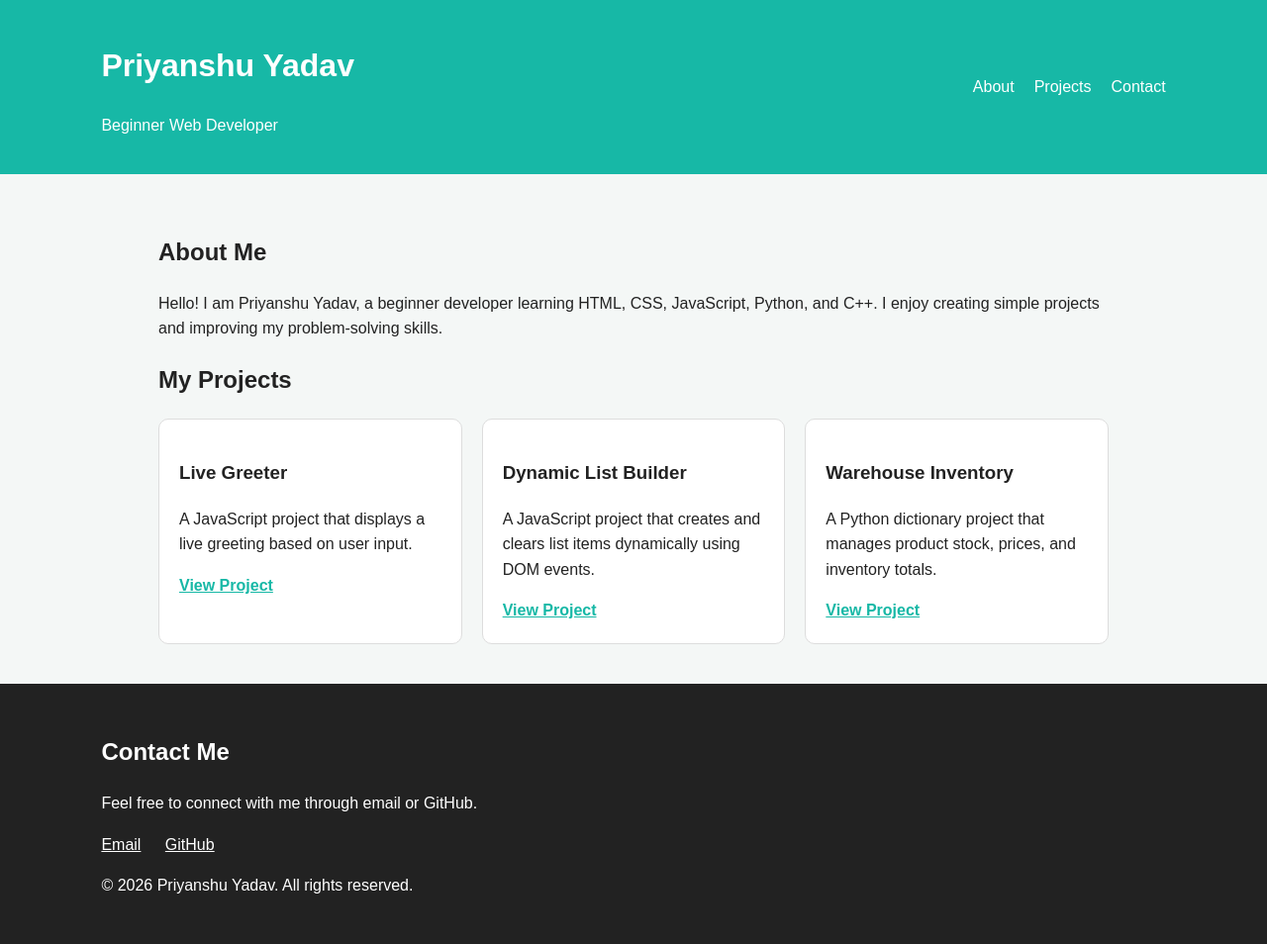
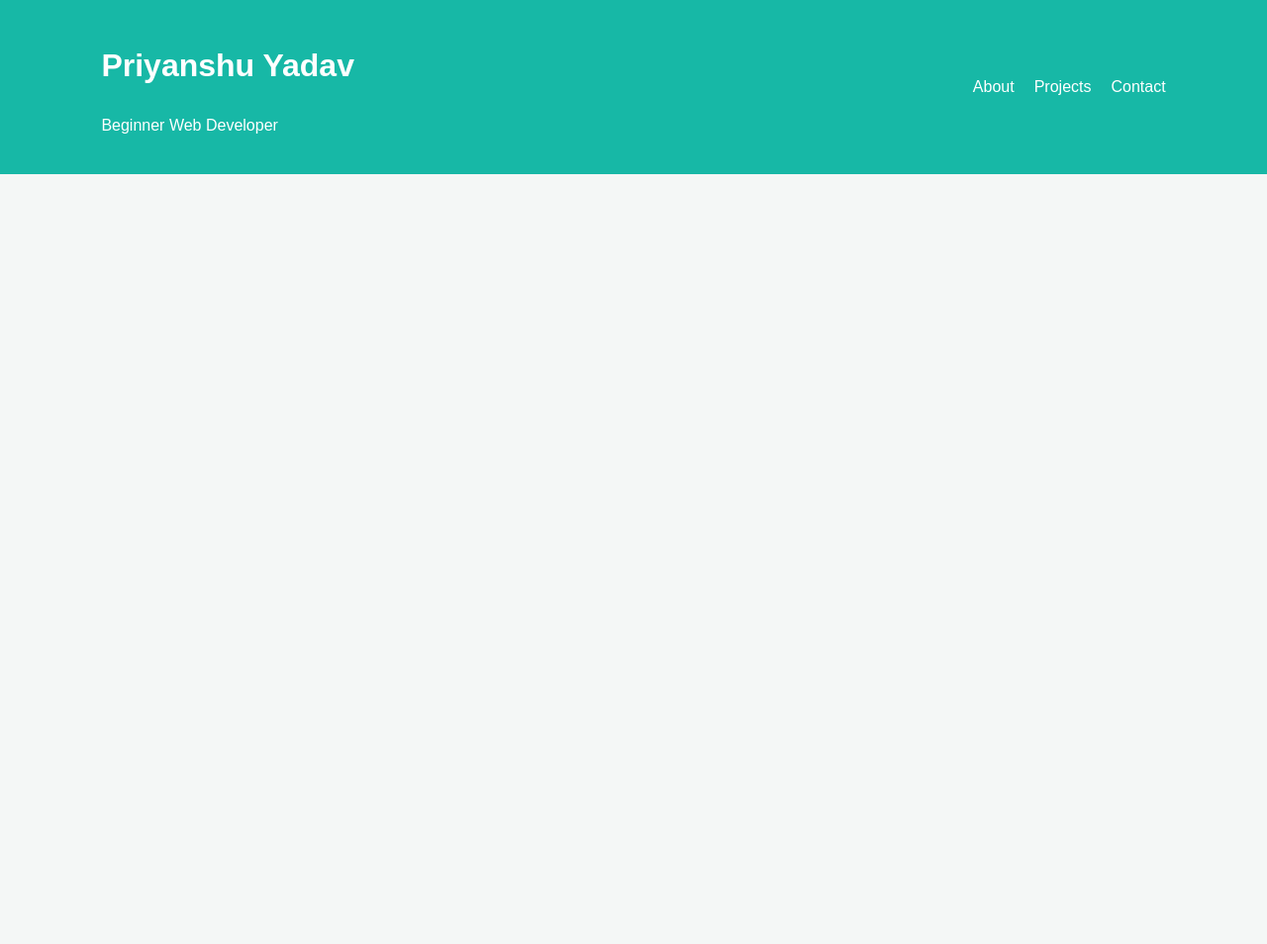
Before and after one commit to yadpriyanshu22-bot/devfolio, a plain HTML site: page index.html in a window 1280 px wide. Shown: the whole page at 99% size. After the commit the page ends 800 px from the top, so only its background shows below. Drawn offline with Linux system fonts and the light colour scheme.

```diff
--- a/index.html
+++ b/index.html
@@ -21,71 +21,3 @@
       <a href="#contact">Contact</a>
     </nav>
   </header>
-
-  <main>
-    <section id="about">
-      <h2>About Me</h2>
-      <p>
-        Hello! I am Priyanshu Yadav, a beginner developer learning
-        HTML, CSS, JavaScript, Python, and C++. I enjoy creating
-        simple projects and improving my problem-solving skills.
-      </p>
-    </section>
-
-    <section id="projects">
-      <h2>My Projects</h2>
-
-      <div class="projects-grid">
-        <article class="project-card">
-          <h3>Live Greeter</h3>
-          <p>
-            A JavaScript project that displays a live greeting
-            based on user input.
-          </p>
-          <a href="https://github.com/yadpriyanshu22-bot/devfolio" target="_blank" rel="noopener">
-            View Project
-          </a>
-        </article>
-
-        <article class="project-card">
-          <h3>Dynamic List Builder</h3>
-          <p>
-            A JavaScript project that creates and clears list
-            items dynamically using DOM events.
-          </p>
-          <a href="https://github.com/yadpriyanshu22-bot/devfolio" target="_blank" rel="noopener">
-            View Project
-          </a>
-        </article>
-
-        <article class="project-card">
-          <h3>Warehouse Inventory</h3>
-          <p>
-            A Python dictionary project that manages product
-            stock, prices, and inventory totals.
-          </p>
-          <a href="https://github.com/yadpriyanshu22-bot/devfolio" target="_blank" rel="noopener">
-            View Project
-          </a>
-        </article>
-      </div>
-    </section>
-  </main>
-
-  <footer id="contact">
-    <h2>Contact Me</h2>
-    <p>Feel free to connect with me through email or GitHub.</p>
-
-    <div class="contact-links">
-      <a href="mailto:yad.priyanshu22@gmail.com">Email</a>
-      <a href="https://github.com/yadpriyanshu22-bot" target="_blank" rel="noopener">
-        GitHub
-      </a>
-    </div>
-
-    <p class="copyright">
-      © 2026 Priyanshu Yadav. All rights reserved.
-    </p>
-  </footer>
-</body>
-</html>
```
